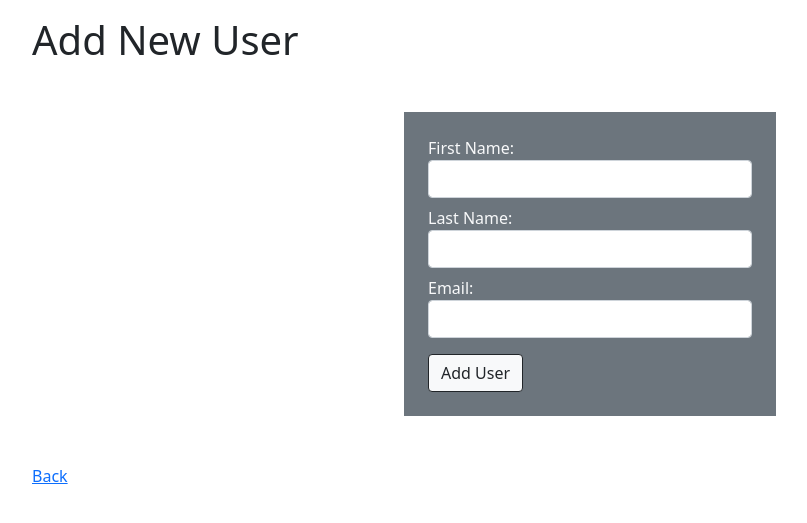
After one commit to melissaAcheng/recipes, a Flask app: template flask_mysql/crud/users_cr/templates/create_user.html in a window 1280 px wide. The commit adds this page. Shown: the top 523 px of the page, without its empty margins (50-857 px from the left). Run offline with Flask 2, Linux system fonts and the light colour scheme; the template is opened without the code that fills it, so the values that code supplies are empty.

Commit message:
added full CRUD actions

```diff
--- a/flask_mysql/crud/users_cr/server.py
+++ b/flask_mysql/crud/users_cr/server.py
@@ -1,31 +1,54 @@
 from flask import Flask, render_template, request, redirect
 # import the class from user.py
-from user import User
+from users import User
 app = Flask(__name__)
 
+@app.route('/')
+def index():
+    return redirect('/users')
+
 @app.route('/users')
-def index():
-    users = User.get_all()
-    print(users)
-    return render_template("users.html", all_users = users)
+def users():
+    return render_template("users.html", all_users = User.get_all())
 
 @app.route("/users/new")
 def new_user():
-    return render_template("create.html")
+    return render_template("create_user.html")
 
+@app.route('/users/create', methods=["POST"])
+def create_user():
+    print(request.form)
+    # pass in form data
+    User.save(request.form)
+    # redirect after saving to the database
+    return redirect('/users')
 
-from user import User
-@app.route('/create_user', methods=["POST"])
-def create_user():
-    # make a data dictionary from the request.form in our template
+@app.route('/users/<int:id>')
+def show(id):
     data = {
-        "fname": request.form["fname"],
-        "lname": request.form["lname"],
-        "email": request.form["email"]
+        "id": id
     }
-    # pass the data dictionary into the save method from the Friend class
-    User.save(data)
-    # redirect after saving to the database
+    return render_template("show_user.html", user = User.get_one(data))
+
+@app.route('/users/edit/<int:id>')
+def edit(id):
+    data = {
+        "id": id
+    }
+    return render_template("edit_user.html", user = User.get_one(data))
+
+@app.route('/users/update', methods=["POST"])
+def update():
+    print(request.form)
+    User.edit_user(request.form)
+    return redirect('/users')
+
+@app.route('/users/delete/<int:id>')
+def delete(id):
+    data = {
+        "id": id
+    }
+    User.delete_user(data)
     return redirect('/users')
 
 if __name__ == '__main__':
--- /dev/null
+++ b/flask_mysql/crud/users_cr/templates/create_user.html
@@ -0,0 +1,32 @@
+<!DOCTYPE html>
+<html lang="en">
+<head>
+    <meta charset="UTF-8">
+    <meta http-equiv="X-UA-Compatible" content="IE=edge">
+    <meta name="viewport" content="width=device-width, initial-scale=1.0">
+
+     <!-- CSS only -->
+     <link href="https://cdn.jsdelivr.net/npm/bootstrap@5.1.3/dist/css/bootstrap.min.css" rel="stylesheet" integrity="sha384-1BmE4kWBq78iYhFldvKuhfTAU6auU8tT94WrHftjDbrCEXSU1oBoqyl2QvZ6jIW3" crossorigin="anonymous">
+
+    <title>Create</title>
+</head>
+<body class="container mt-3">
+    <h1>Add New User</h1>
+    <form action="/users/create" method="POST" class="p-3 col-4 mx-auto my-5 bg-secondary text-light">
+        <div class="form-group m-2">
+            <label for="fname">First Name:</label>
+            <input type="text" class="form-control" name="fname">
+        </div>
+        <div class="form-group m-2">
+            <label for="lname">Last Name:</label>
+            <input type="text" class="form-control" name="lname">
+        </div>
+        <div class="form-group m-2">
+            <label for="email">Email:</label>
+            <input type="email" class="form-control" name="email">
+        </div>
+        <input type="submit" value="Add User" class="btn btn-light btn-outline-dark m-2">
+    </form>
+    <a href="http://127.0.0.1:5000/users">Back</a>
+</body>
+</html>
--- a/flask_mysql/crud/users_cr/templates/users.html
+++ b/flask_mysql/crud/users_cr/templates/users.html
@@ -20,6 +20,7 @@
               <th scope="col">Last</th>
               <th scope="col">Email</th>
               <th scope="col">Created At</th>
+              <th scope="col">Actions</th>
             </tr>
           </thead>
         {% for user in all_users %}
@@ -28,6 +29,11 @@
                 <td>{{ user.last_name }}</td>
                 <td>{{ user.email }}</td>
                 <td>{{ user.created_at }}</td>
+                <td>
+                    <a href="http://127.0.0.1:5000/users/{{ user.id }}">Show |</a>
+                    <a href="http://127.0.0.1:5000/users/edit/{{ user.id }}">Edit |</a>
+                    <a href="http://127.0.0.1:5000/users/delete/{{ user.id }}">Delete</a>
+                </td>
             </tr>
         {% endfor %}
     </table>
```
Also changed, not shown: flask_mysql/crud/users_cr/templates/edit_user.html (renamed from flask_mysql/crud/users_cr/templates/create.html, +8 -5 lines), flask_mysql/crud/users_cr/templates/show_user.html (added, +23 -0 lines), flask_mysql/crud/users_cr/users.py (renamed from flask_mysql/crud/users_cr/user.py, +19 -0 lines).
